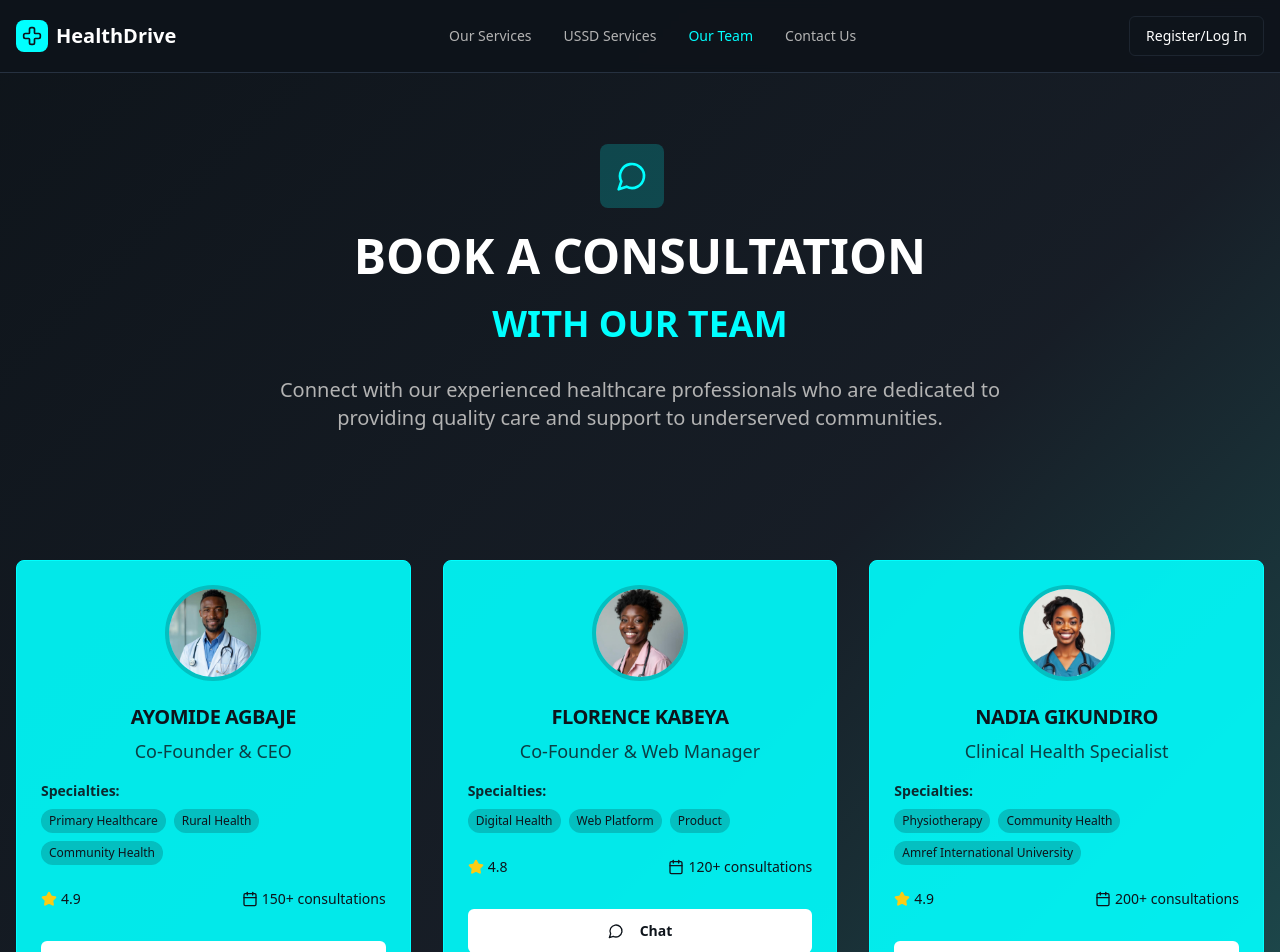
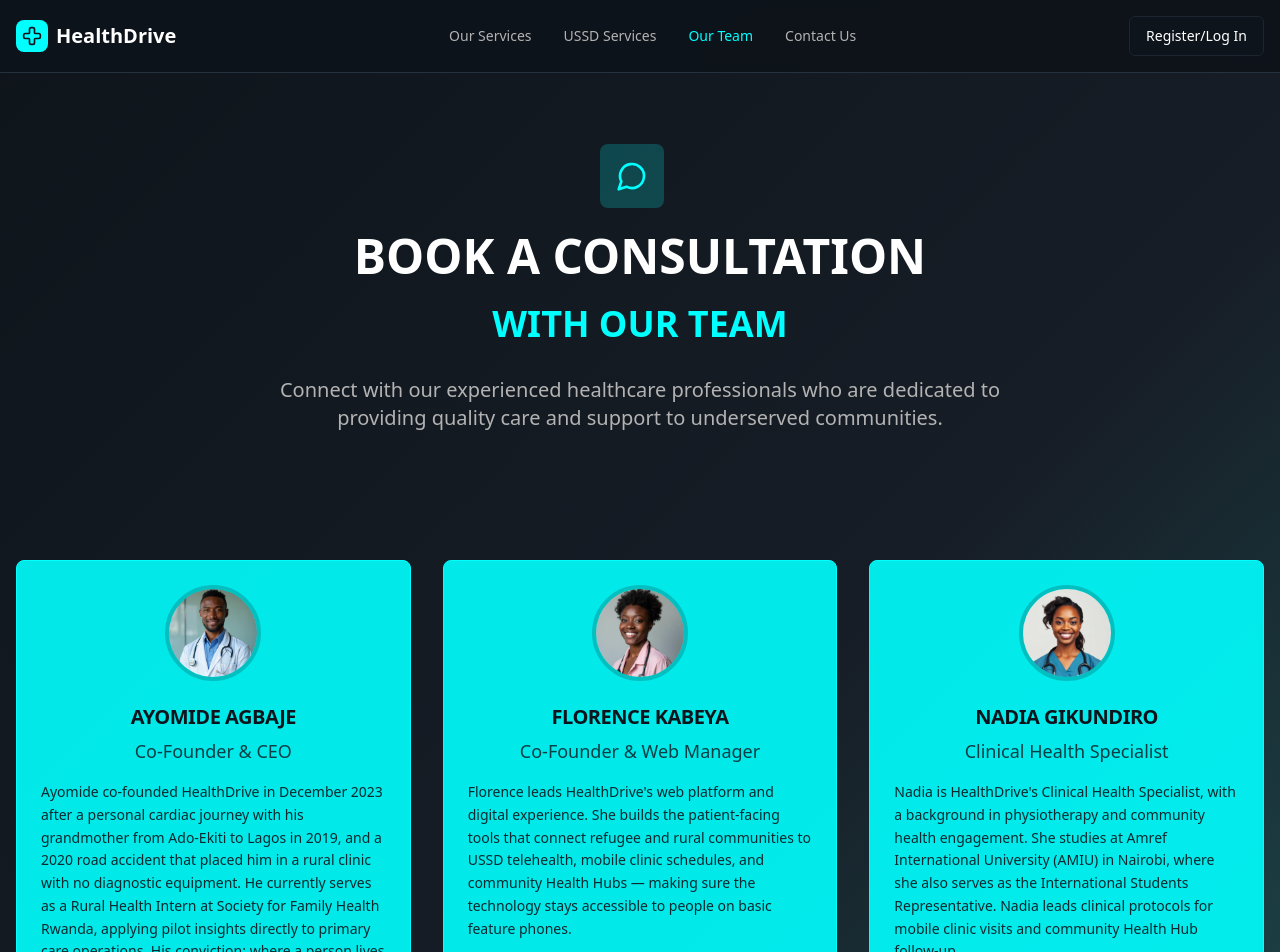
Before and after one commit to AgbajeCity/healthdrive, a React (Vite) app: page /team in a window 1280 px wide. Shown: the top 952 px of the page. Built offline with nearby package versions, Linux system fonts and the light colour scheme.

Commit message:
Changes
Co-authored-by: AgbajeCity <104626908+AgbajeCity@users.noreply.github.com>

```diff
--- a/src/pages/Team.tsx
+++ b/src/pages/Team.tsx
@@ -93,6 +93,11 @@ const Team = () => {
                   </CardHeader>
 
                   <CardContent className="space-y-4">
+                    {/* Bio */}
+                    <p className="text-sm text-primary-foreground/90 leading-relaxed">
+                      {member.bio}
+                    </p>
+
                     {/* Specialties */}
                     <div>
                       <h4 className="font-semibold text-primary-foreground/90 mb-2 text-sm">Specialties:</h4>
```
